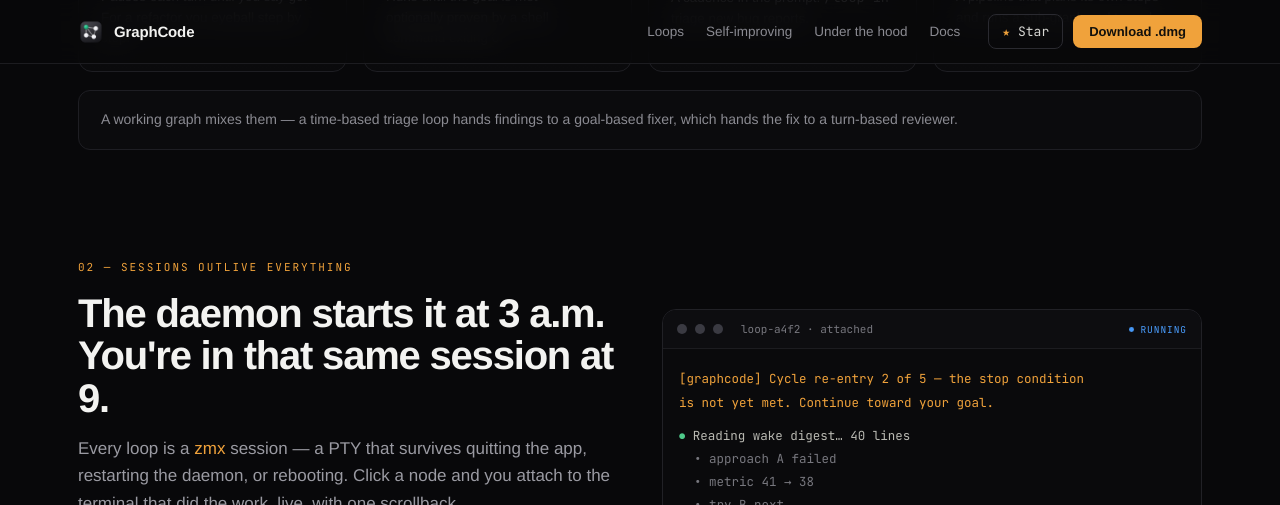
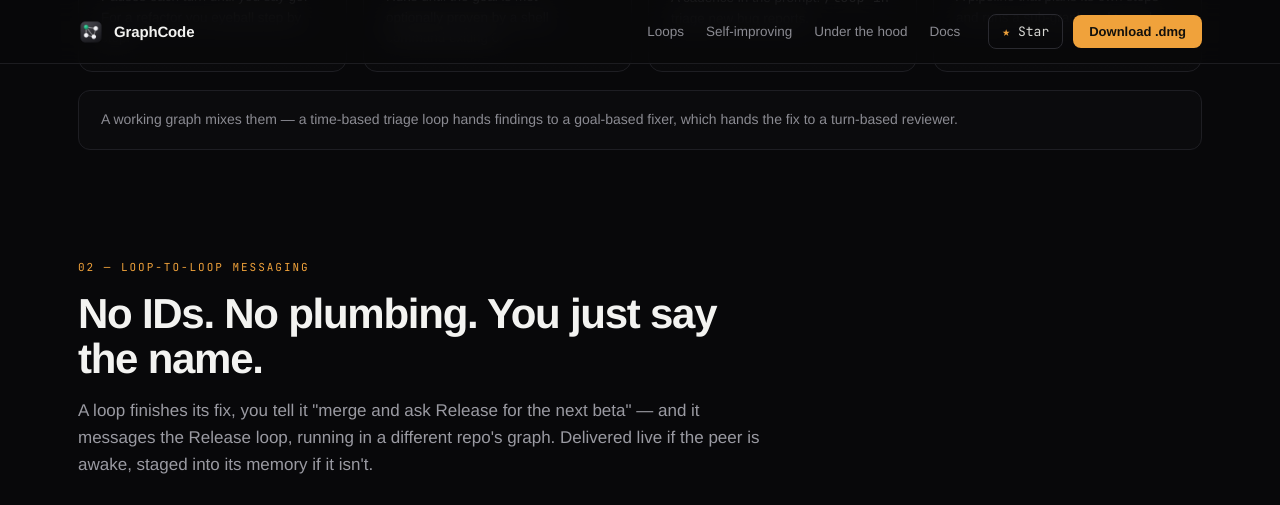
Before and after one commit to scgopi/GraphCode, a Jekyll site: the page built from docs/index.html, in a window 1280 px wide and 1400 px high, scrolled down 2090 px. Shown: the top 505 px of the window. Built offline with Jekyll 4.4.1, drawn with Linux system fonts in a browser that asks for light colours; some of the changed text lies outside the part shown; grey boxes are pictures that could not be loaded.

Commit message:
Loop-to-loop messaging section on the site, with the new ad
The ad renders the loop-messaging animation (18.4s, 1920x1080) to video
and lands as section 02, right after the loop types — the story it tells
(message a peer loop by name, across graphs and repos) is the app's
sharpest differentiator, so it reads before the plumbing sections.
Later kickers renumber 03-06.

Co-Authored-By: Claude Fable 5 <noreply@anthropic.com>

```diff
--- a/docs/index.html
+++ b/docs/index.html
@@ -464,10 +464,27 @@ description: Graph engineering for coding agents on macOS — loops connected on
   <div class="loops-note">A working graph mixes them — a time-based triage loop hands findings to a goal-based fixer, which hands the fix to a turn-based reviewer.</div>
 </section>
 
+<section id="messaging" class="section">
+  <div class="section-intro">
+    <div class="kicker">02 — LOOP-TO-LOOP MESSAGING</div>
+    <h2>No IDs. No plumbing. You just say the name.</h2>
+    <p class="lede">A loop finishes its fix, you tell it "merge and ask Release for the next beta" — and it messages the Release loop, running in a different repo's graph. Delivered live if the peer is awake, staged into its memory if it isn't.</p>
+  </div>
+  <div class="demo-frame">
+    <div class="demo-bar">
+      <span class="demo-live"><span class="dot"></span>LIVE</span>
+      Loop messaging · across graphs, across repos
+    </div>
+    <video autoplay muted loop playsinline preload="metadata">
+      <source src="assets/loop-messaging.mp4" type="video/mp4">
+    </video>
+  </div>
+</section>
+
 <section class="section">
   <div class="two-col">
     <div>
-      <div class="kicker">02 — SESSIONS OUTLIVE EVERYTHING</div>
+      <div class="kicker">03 — SESSIONS OUTLIVE EVERYTHING</div>
       <h2>The daemon starts it at 3 a.m. You're in that same session at 9.</h2>
       <p class="lede" style="margin-bottom:20px;">Every loop is a <a href="https://zmx.sh">zmx</a> session — a PTY that survives quitting the app, restarting the daemon, or rebooting. Click a node and you attach to the terminal that did the work, live, with one scrollback.</p>
       <div class="checks">
@@ -500,7 +517,7 @@ description: Graph engineering for coding agents on macOS — loops connected on
 <section id="self" class="band">
   <div class="band-inner">
     <div class="section-intro">
-      <div class="kicker">03 — THE SELF-IMPROVING LOOP</div>
+      <div class="kicker">04 — THE SELF-IMPROVING LOOP</div>
       <h2>Try → get judged → remember → try again smarter → stop honestly.</h2>
       <p class="lede">A maker, a reviewer, and a guarded back-edge closing the cycle. The feature that lets a loop repeat is the same feature that bounds it — so "loop forever, spending tokens" can't be said by accident.</p>
     </div>
@@ -564,7 +581,7 @@ description: Graph engineering for coding agents on macOS — loops connected on
 
 <section class="section">
   <div class="section-intro" style="margin-bottom:40px;">
-    <div class="kicker">04 — THE GRAPH, LIVE</div>
+    <div class="kicker">05 — THE GRAPH, LIVE</div>
     <h2 style="margin:0;">A canvas you design, not a pile of terminals you babysit.</h2>
   </div>
   <div class="live-frame">
@@ -607,7 +624,7 @@ description: Graph engineering for coding agents on macOS — loops connected on
 <section id="hood" class="section">
   <div class="hood-grid">
     <div>
-      <div class="kicker">05 — UNDER THE HOOD</div>
+      <div class="kicker">06 — UNDER THE HOOD</div>
       <h2>Four pieces, one socket.</h2>
       <p class="lede">App and CLI are both clients speaking length-framed JSON over <span class="path">~/.graphcode/graphcoded.sock</span>. Validation lives in the daemon — a rule only one client enforces isn't a rule.</p>
       <div class="honesty">
```
Also changed, not shown: 1 other file.
